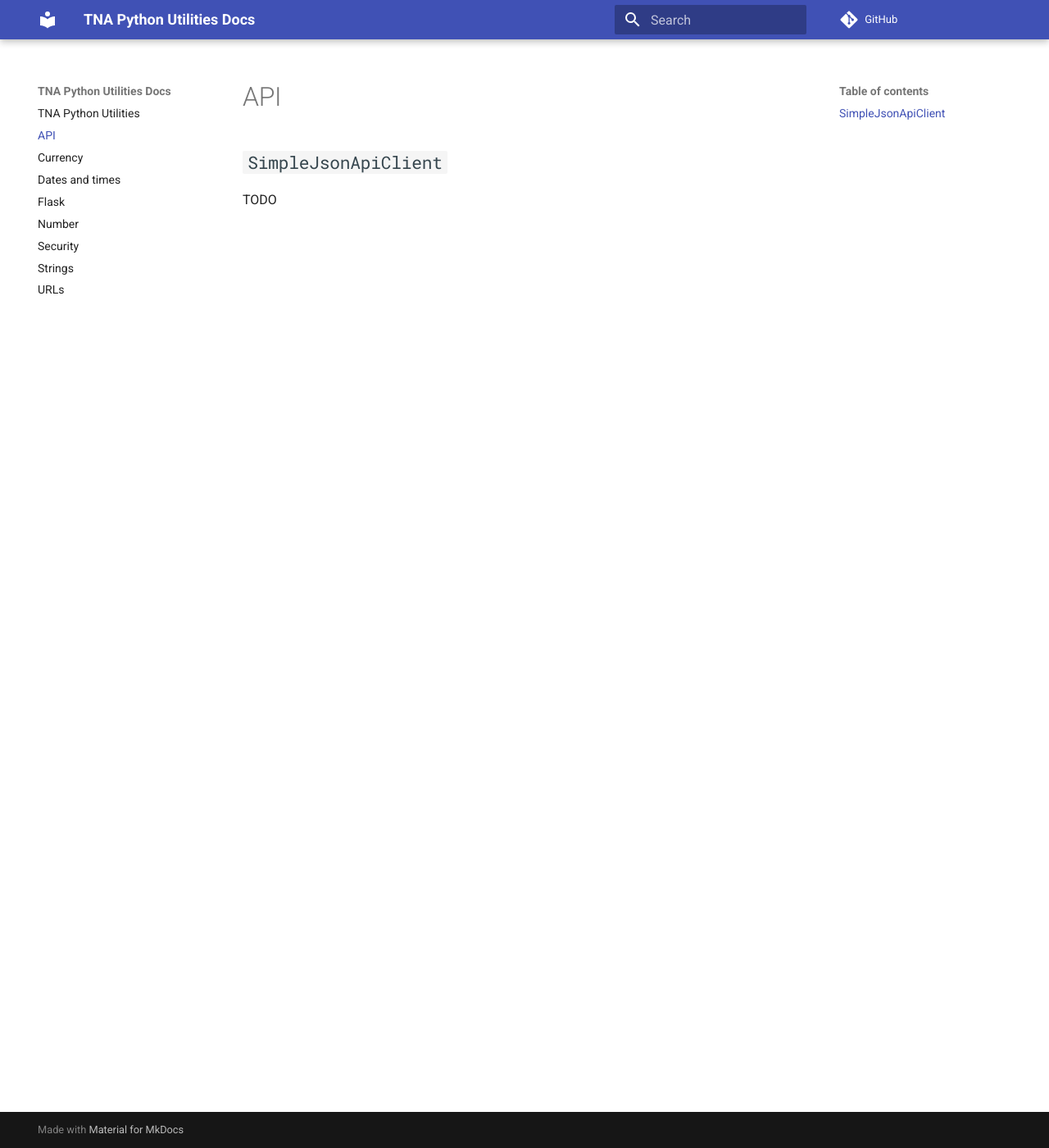
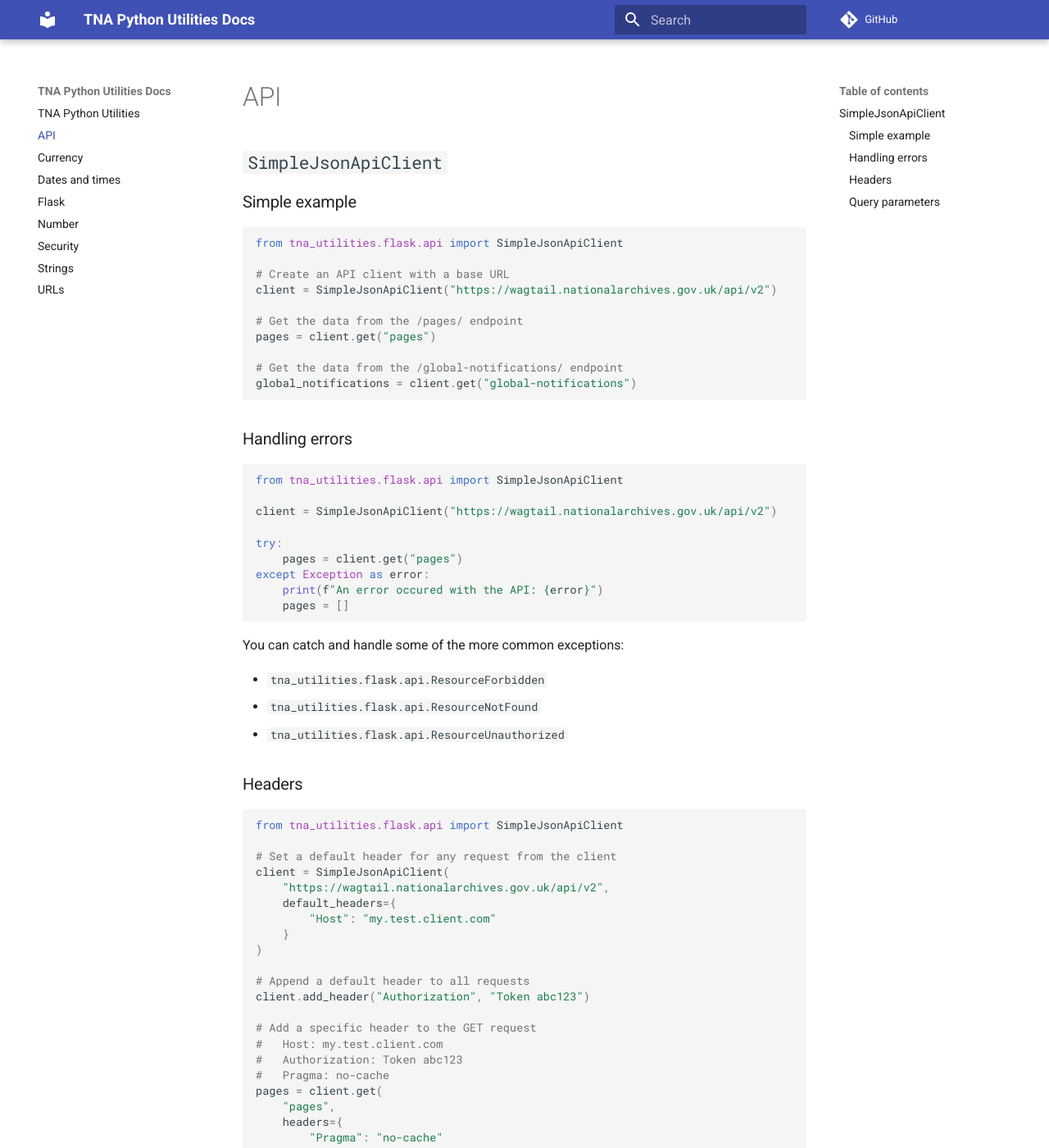
Before and after one commit to nationalarchives/python-utilities, an MkDocs documentation site: the page built from docs/api.md, in a window 1280 px wide and 1400 px high. Shown: the whole window at 82% size. Built offline with MkDocs 1.6.1 and Material for MkDocs 9.7.7, drawn with Linux system fonts in a browser that asks for light colours; comment, search, counter and statistics services are not loaded; some of the changed text lies outside the part shown.

Commit message:
Enhance SimpleJsonApiClient documentation and error handling; add examples for usage, headers, and query parameters

````diff
--- a/docs/api.md
+++ b/docs/api.md
@@ -2,4 +2,94 @@
 
 ## `SimpleJsonApiClient`
 
-TODO
+### Simple example
+
+```python
+from tna_utilities.flask.api import SimpleJsonApiClient
+
+# Create an API client with a base URL
+client = SimpleJsonApiClient("https://wagtail.nationalarchives.gov.uk/api/v2")
+
+# Get the data from the /pages/ endpoint
+pages = client.get("pages")
+
+# Get the data from the /global-notifications/ endpoint
+global_notifications = client.get("global-notifications")
+```
+
+### Handling errors
+
+```python
+from tna_utilities.flask.api import SimpleJsonApiClient
+
+client = SimpleJsonApiClient("https://wagtail.nationalarchives.gov.uk/api/v2")
+
+try:
+    pages = client.get("pages")
+except Exception as error:
+    print(f"An error occured with the API: {error}")
+    pages = []
+```
+
+You can catch and handle some of the more common exceptions:
+
+- `tna_utilities.flask.api.ResourceForbidden`
+- `tna_utilities.flask.api.ResourceNotFound`
+- `tna_utilities.flask.api.ResourceUnauthorized`
+
+### Headers
+
+```python
+from tna_utilities.flask.api import SimpleJsonApiClient
+
+# Set a default header for any request from the client
+client = SimpleJsonApiClient(
+    "https://wagtail.nationalarchives.gov.uk/api/v2",
+    default_headers={
+        "Host": "my.test.client.com"
+    }
+)
+
+# Append a default header to all requests
+client.add_header("Authorization", "Token abc123")
+
+# Add a specific header to the GET request
+#   Host: my.test.client.com
+#   Authorization: Token abc123
+#   Pragma: no-cache
+pages = client.get(
+    "pages",
+    headers={
+        "Pragma": "no-cache"
+    }
+)
+
+#   Host: my.test.client.com
+#   Authorization: Token abc123
+global_notifications = client.get("global-notifications")
+```
+
+### Query parameters
+
+```python
+from tna_utilities.flask.api import SimpleJsonApiClient
+
+# Append a default query parameter to all requests
+client = SimpleJsonApiClient(
+    "https://wagtail.nationalarchives.gov.uk/api/v2",
+    default_params={
+        "format": "json"
+    }
+)
+
+# Append a default query parameter to all requests
+client.add_parameter("limit", "100")
+
+# https://wagtail.nationalarchives.gov.uk/api/v2/pages/?format=json&limit=100&offset=400
+pages = client.get(
+    "pages",
+    params={
+        "offset": "400"
+    }
+)
+```
````
Also changed, not shown: 2 other files.
